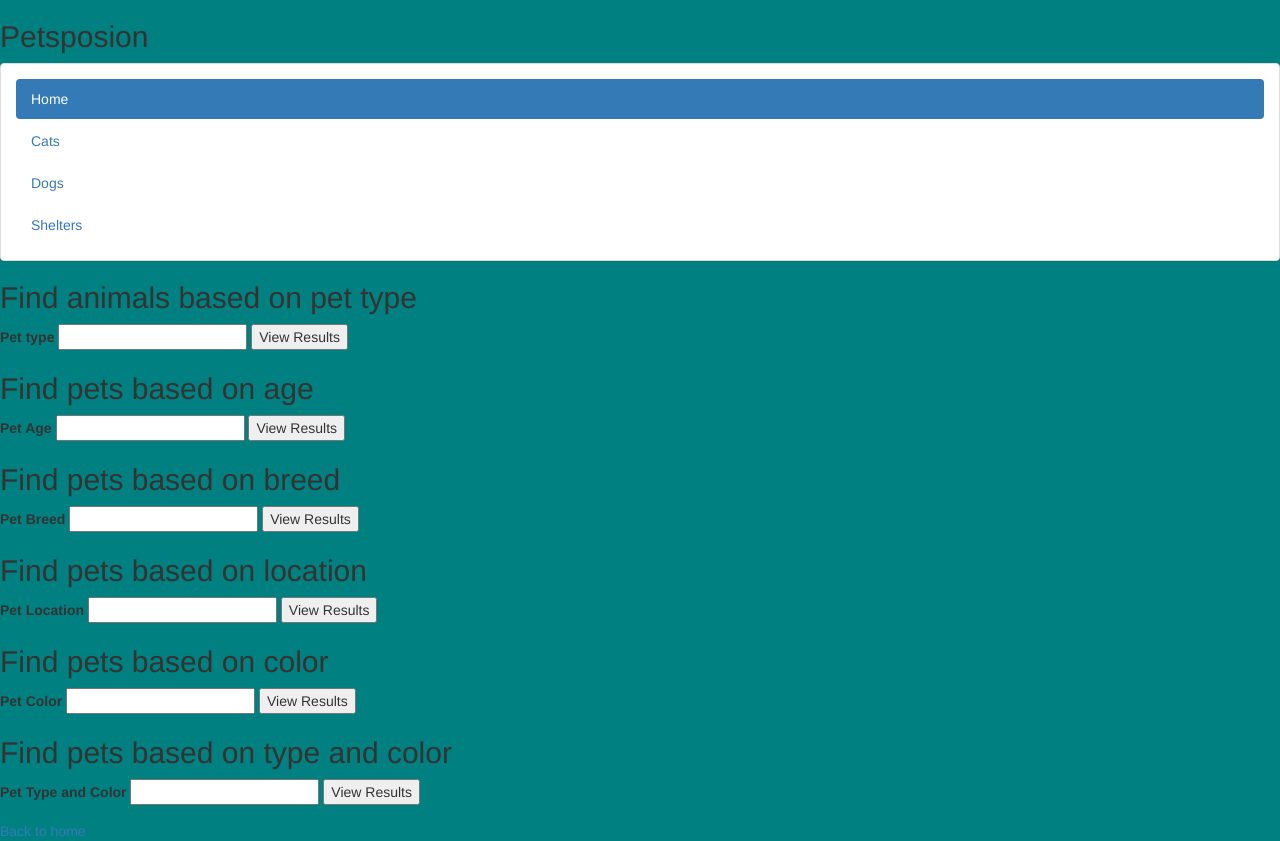
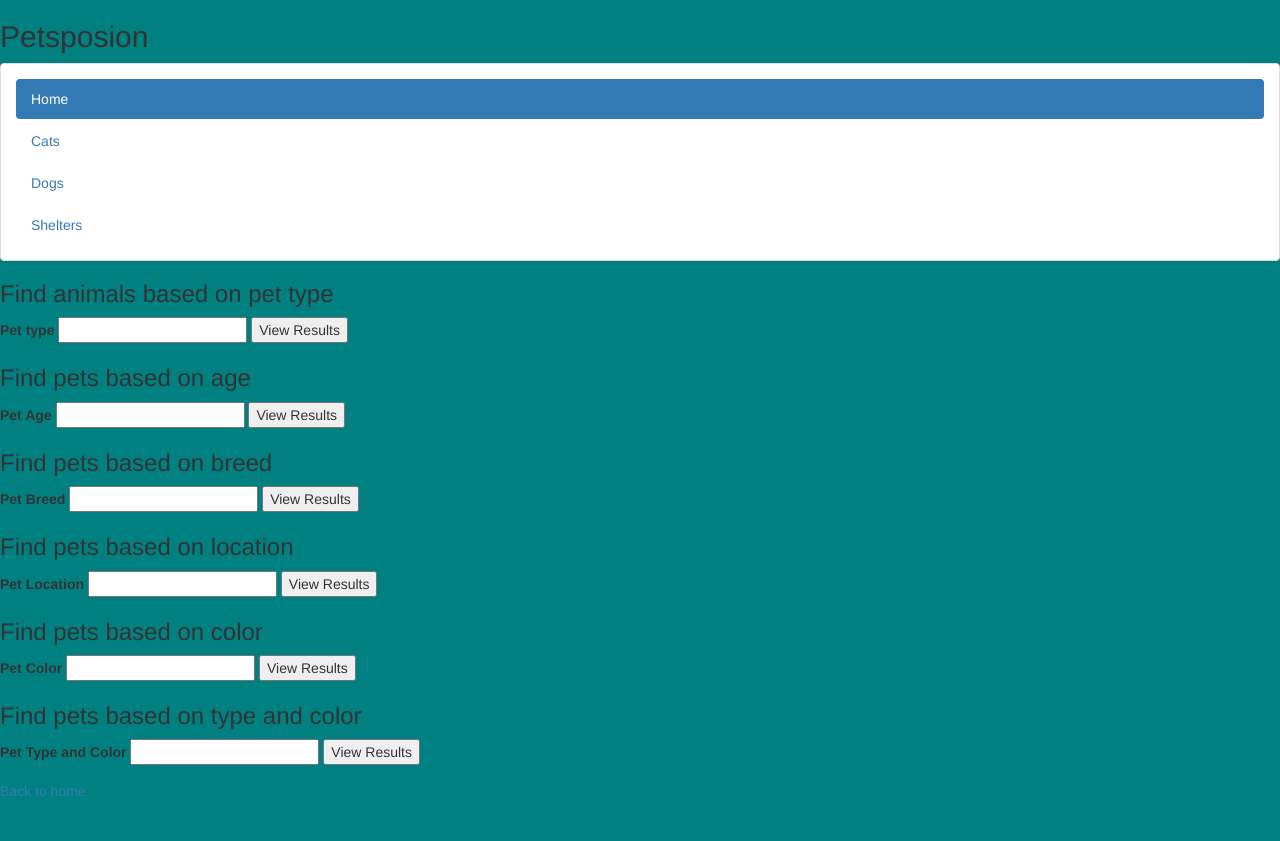
Before and after one commit to safshin1/SER322_Team7, a PHP site: page /read.php in a window 1280 px wide. After the commit the page ends 796 px from the top, so only its background shows below. Run offline with PHP 8.4, Linux system fonts and the light colour scheme.

Commit message:
change header size size

```diff
--- a/ser322/public/read.php
+++ b/ser322/public/read.php
@@ -22,7 +22,7 @@
 
 
 
-<h2>Find animals based on pet type</h2>
+<h3>Find animals based on pet type</h3>
 
 <form method="post">
 	<label for="type">Pet type</label>
@@ -30,7 +30,7 @@
 	<input type="submit" name="submit" value="View Results">
 </form>
 
-<h2>Find pets based on age</h2>
+<h3>Find pets based on age</h3>
 
 <form method = "post">
 	<label for= "age">Pet Age</label>
@@ -38,28 +38,28 @@
 	<input type = "submit" name = "submit" value ="View Results">
 </form>
 
-<h2>Find pets based on breed</h2>
+<h3>Find pets based on breed</h3>
 <form method = "post">
 	<label for= "breed">Pet Breed</label>
 	<input type = "text" id="breed" name = "breed">
 	<input type = "submit" name = "submit" value ="View Results">
 </form>
 
-<h2>Find pets based on location</h2>
+<h3>Find pets based on location</h3>
 <form method = "post">
 	<label for= "location">Pet Location</label>
 	<input type = "text" id="location" name = "location">
 	<input type = "submit" name = "submit" value ="View Results">
 </form>
 
-<h2>Find pets based on color</h2>
+<h3>Find pets based on color</h3>
 <form method = "post">
 	<label for= "color">Pet Color</label>
 	<input type = "text" id="color" name = "color">
 	<input type = "submit" name = "submit" value ="View Results">
 </form>
 
-<h2>Find pets based on type and color</h2>
+<h3>Find pets based on type and color</h3>
 <form method = "post">
 	<label for = "type">Pet Type and Color</label>
 	<input type="text" id="type" name="type">
```
